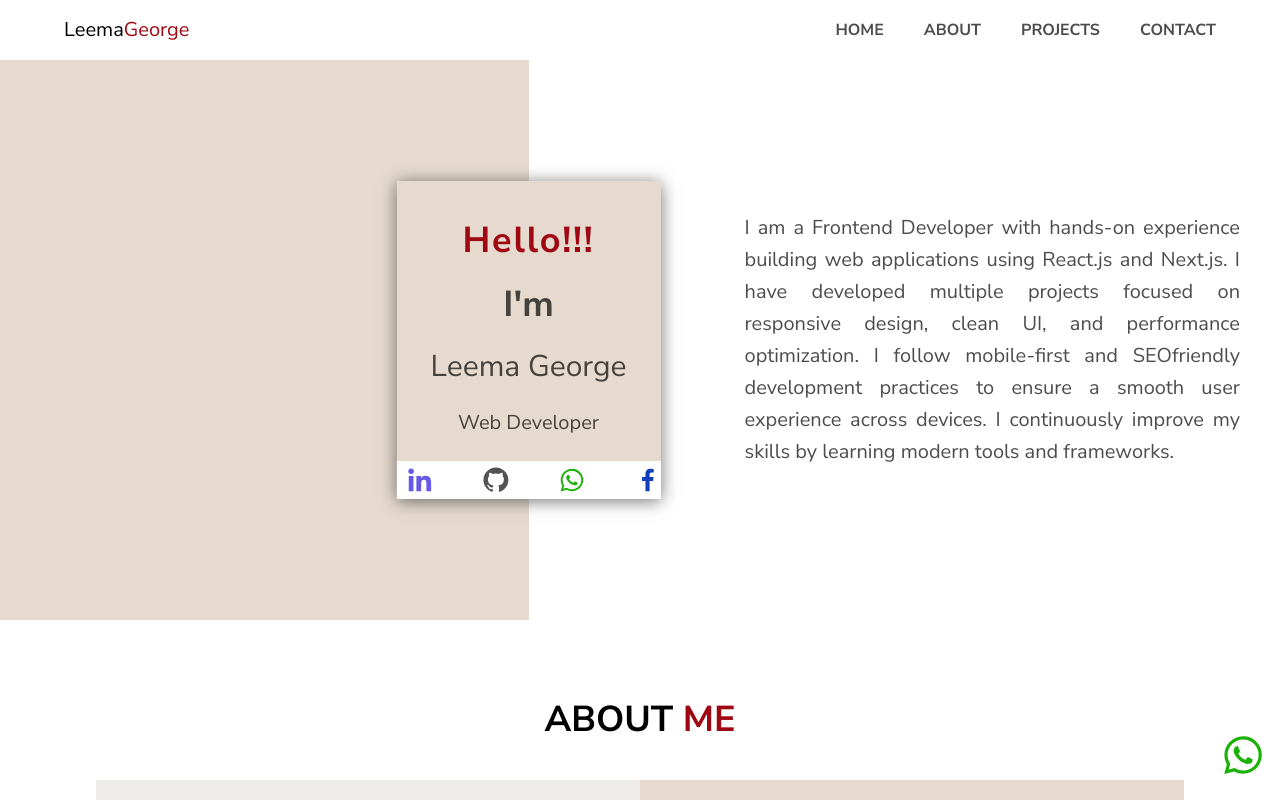
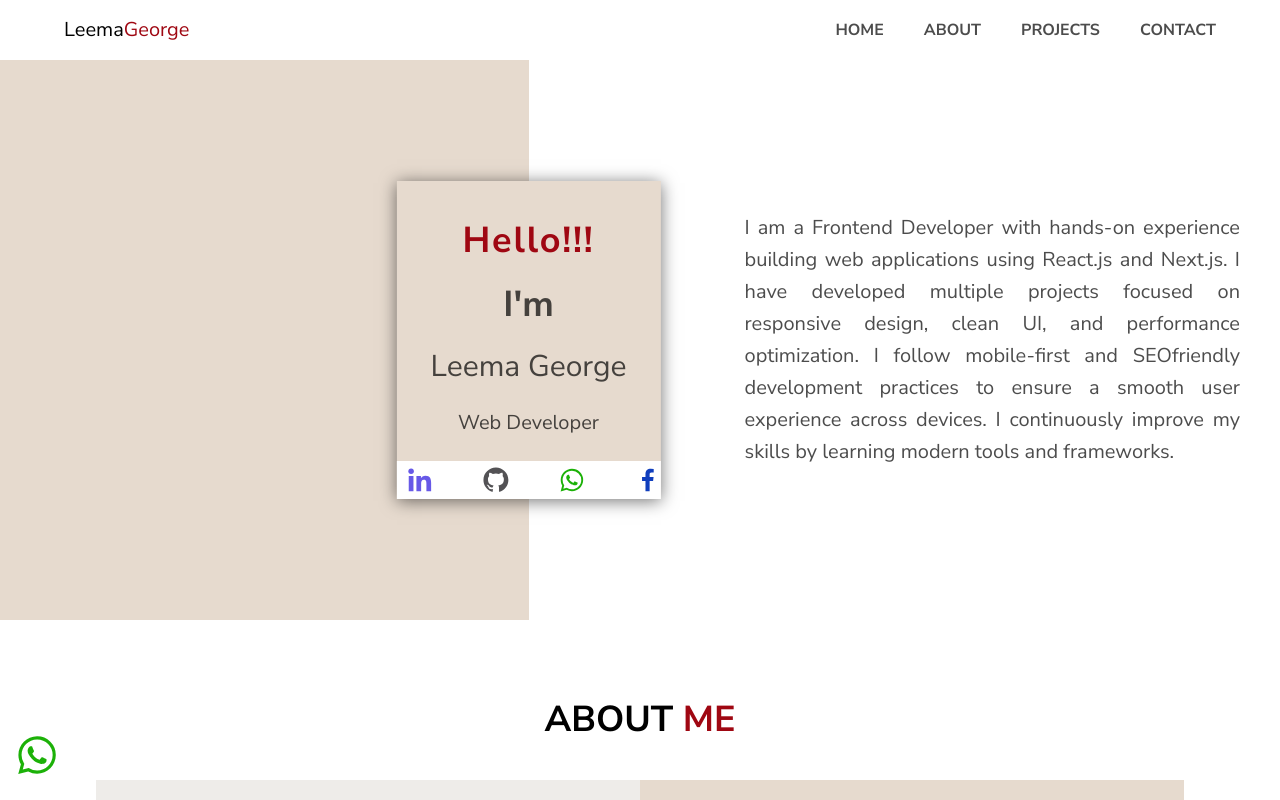
Before and after one commit to leemageorge/leemageorge.lee, a Next.js app: page / in a window 1280 px wide. Shown: the top 800 px of the page. Built offline with nearby package versions, Linux system fonts and the light colour scheme.

Commit message:
whats app upadted

```diff
--- a/src/components/FloatingWhatsapp.jsx
+++ b/src/components/FloatingWhatsapp.jsx
@@ -5,9 +5,9 @@ import whatsapp from "../assets/icon/whatsapp.svg"
 
 const FloatingWhatsapp = () => {
   return (
-    <div className='fixed bottom-5 right-3'>
+    <div className='fixed max-w-xl bottom-5 left-3'>
         <Link href="https://wa.me/919633443047" target='_blank'>
-        <Image src={whatsapp} alt='whatsapp' width={50} />
+        <Image src={whatsapp} alt='whatsapp' width={50} height={50} />
         </Link>
     </div>
   )
```
